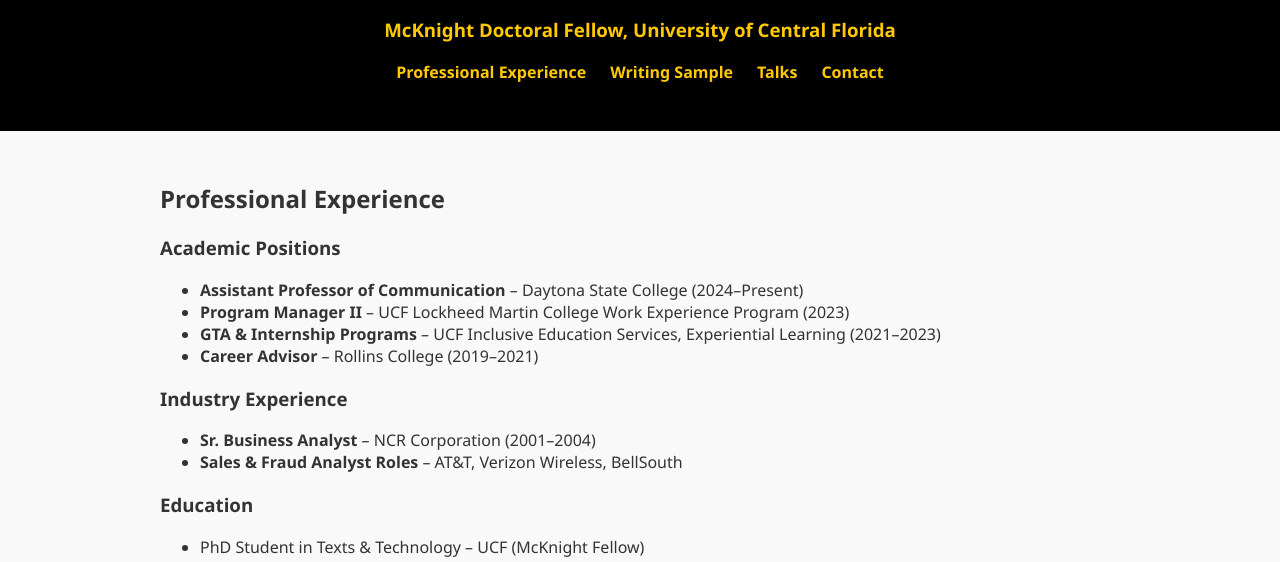
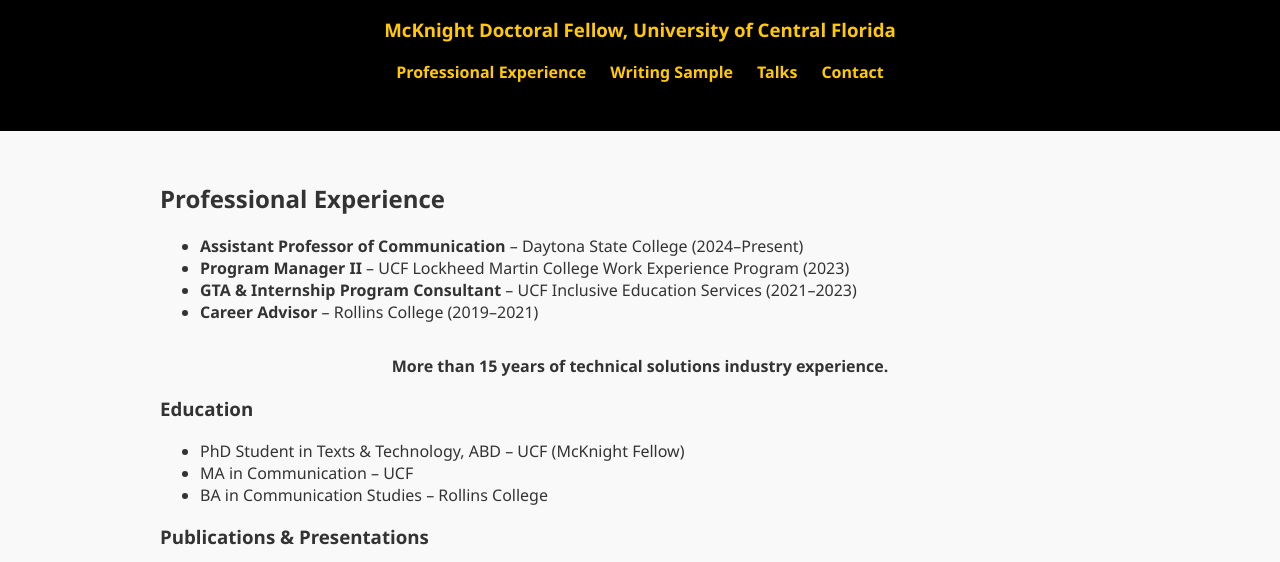
Before and after one commit to aliamackhall21/alia.net, a plain HTML site: page index.html in a window 1280 px wide. Shown: the part 176-738 px from the top of the page. Drawn offline with Linux system fonts and the light colour scheme.

Commit message:
Update index.html

```diff
--- a/index.html
+++ b/index.html
@@ -25,25 +25,21 @@ full_index_html = """
 
   <main class="content">
 
-    <section id="professional-experience">
+    <section id="experience">
   <h2>Professional Experience</h2>
-      <h3>Academic Positions</h3>
   <ul>
     <li><strong>Assistant Professor of Communication</strong> – Daytona State College (2024–Present)</li>
     <li><strong>Program Manager II</strong> – UCF Lockheed Martin College Work Experience Program (2023)</li>
-        <li><strong>GTA & Internship Programs</strong> – UCF Inclusive Education Services, Experiential Learning (2021–2023)</li>
+    <li><strong>GTA & Internship Program Consultant</strong> – UCF Inclusive Education Services (2021–2023)</li>
     <li><strong>Career Advisor</strong> – Rollins College (2019–2021)</li>
   </ul>
 
-      <h3>Industry Experience</h3>
-      <ul>
-        <li><strong>Sr. Business Analyst</strong> – NCR Corporation (2001–2004)</li>
-        <li><strong>Sales & Fraud Analyst Roles</strong> – AT&T, Verizon Wireless, BellSouth</li>
-      </ul>
+  <p style="text-align:center; font-weight:bold; margin-top:2rem;">More than 15 years of technical solutions industry experience.</p>
+</section>
 
       <h3>Education</h3>
       <ul>
-        <li>PhD Student in Texts & Technology – UCF (McKnight Fellow)</li>
+        <li>PhD Student in Texts & Technology, ABD – UCF (McKnight Fellow)</li>
         <li>MA in Communication – UCF</li>
         <li>BA in Communication Studies – Rollins College</li>
       </ul>
```
Lines whose indentation alone changed are shown as unchanged.
